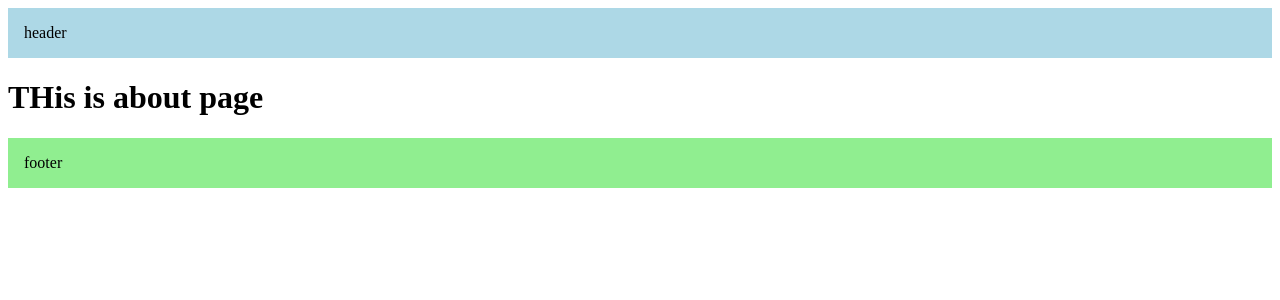
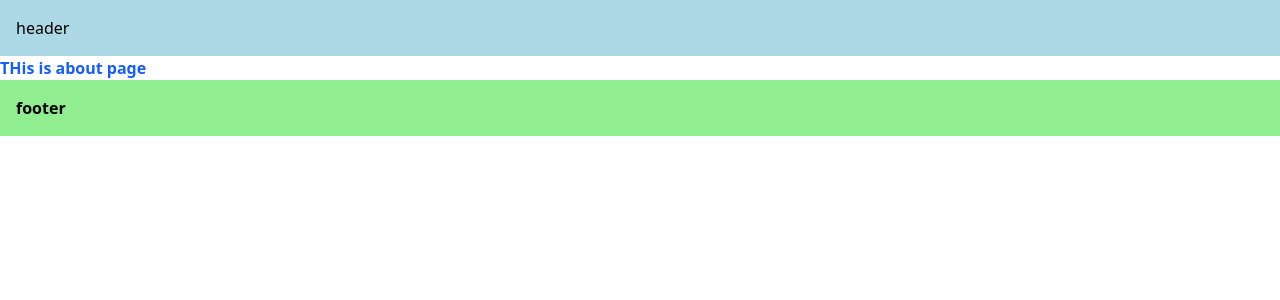
Before and after one commit to parvajio/routing-nextjs, a Next.js app: page /about in a window 1280 px wide. Shown: the top 300 px of the page. Built offline with nearby package versions, Linux system fonts and the light colour scheme.

Commit message:
tailwind css setted up

```diff
--- a/src/app/about/page.tsx
+++ b/src/app/about/page.tsx
@@ -1,5 +1,5 @@
 export default function About() {
     return (
-        <h1>THis is about page</h1>
+        <h1 className="font-bold text-blue-600">THis is about page</h1>
     )
 }
--- /dev/null
+++ b/src/app/global.css
@@ -0,0 +1 @@
+@import "tailwindcss";
--- a/src/app/layout.tsx
+++ b/src/app/layout.tsx
@@ -1,4 +1,4 @@
-import { title } from "process"
+import "@/app/global.css";
 
 export const metadata = {
     title: "Next.js",
@@ -6,18 +6,18 @@ export const metadata = {
 }
 
 
-export default function RootLayout({children}: {children: React.ReactNode}){
+export default function RootLayout({ children }: { children: React.ReactNode }) {
     return (
         <html lang="en">
-            <header style={{backgroundColor: "lightblue", padding:"1rem"}}>
-                <div>header</div>
-            </header>
             <body>
+                <header style={{ backgroundColor: "lightblue", padding: "1rem" }}>
+                    <div>header</div>
+                </header>
                 {children}
+                <footer className="font-bold" style={{ backgroundColor: "lightgreen", padding: "1rem" }}>
+                    footer
+                </footer>
             </body>
-            <footer style={{backgroundColor: "lightgreen", padding:"1rem"}}>
-                footer
-            </footer>
         </html>
     )
 }
```
Also changed, not shown: package.json (+7 -6 lines), 1 other file (tests, documents, lock files or other folders).
